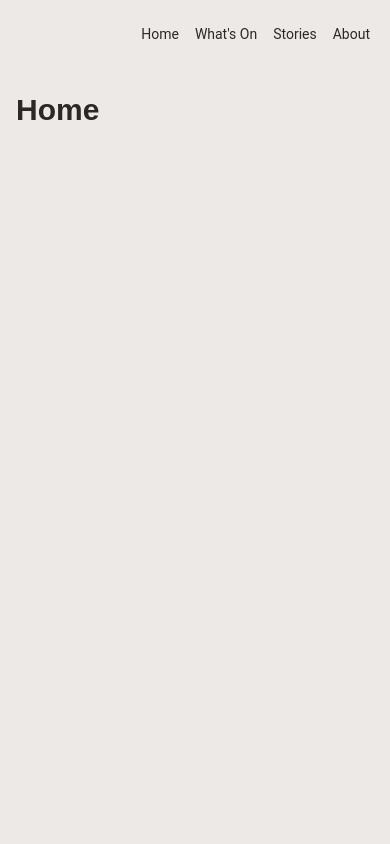
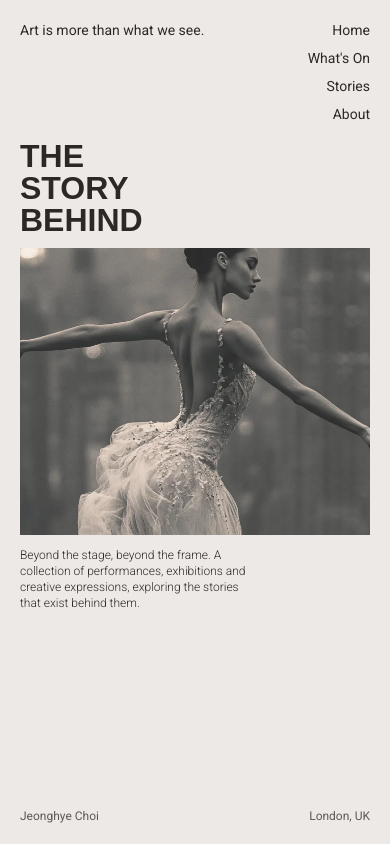
Before and after one commit to jeonghye-choi/london-in-dance, a React (Vite) app: page / in a window 390 px wide. Built offline with nearby package versions, Linux system fonts and the light colour scheme.

Commit message:
feat: apply responsive home page design

```diff
--- a/index.html
+++ b/index.html
@@ -7,7 +7,7 @@
     <link rel="preconnect" href="https://fonts.googleapis.com" />
     <link rel="preconnect" href="https://fonts.gstatic.com" crossorigin />
     <link
-      href="https://fonts.googleapis.com/css2?family=Geist:wght@400;500;600;700&family=Outfit:wght@400;500;600;700&display=swap"
+      href="https://fonts.googleapis.com/css2?family=Geist:wght@400;500;600;700&family=Roboto:wght@300;400;500;600;700&display=swap"
       rel="stylesheet"
     />
   </head>
--- a/src/app/App.tsx
+++ b/src/app/App.tsx
@@ -1,10 +1,12 @@
 import { Analytics } from '@vercel/analytics/react';
 import { useEffect, useState } from 'react';
+import { useRoute } from 'wouter';
 import ErrorBoundary from '@/components/ErrorBoundary';
 import Router from './router';
 import SiteNav from './SiteNav';
 
 export default function App() {
+  const [isHome] = useRoute('/');
   const [pageLoaded, setPageLoaded] = useState(false);
 
   useEffect(() => {
@@ -21,7 +23,11 @@ export default function App() {
 
   return (
     <ErrorBoundary>
-      <SiteNav />
+      {!isHome && (
+        <header className="flex justify-end px-5 pt-6 md:px-[clamp(1.25rem,5.56vw,5rem)] md:pt-[clamp(1.5rem,9vw,8rem)]">
+          <SiteNav />
+        </header>
+      )}
       <Router />
       {pageLoaded && <Analytics />}
     </ErrorBoundary>
--- a/src/app/SiteNav.tsx
+++ b/src/app/SiteNav.tsx
@@ -2,10 +2,9 @@ import { Link } from 'wouter';
 
 export default function SiteNav() {
   return (
-    <header className="flex justify-end px-5 pt-6 md:px-[clamp(1.25rem,5.56vw,5rem)] md:pt-[clamp(1.5rem,9vw,8rem)]">
     <nav
       aria-label="Main navigation"
-        className="flex flex-wrap justify-end gap-x-4 gap-y-2 text-sm md:flex-col md:items-end md:gap-3 md:text-base"
+      className="flex flex-col items-end gap-2 text-sm md:gap-3 md:font-light md:leading-6"
     >
       <Link href="/" className="hover:underline">
         Home
@@ -20,6 +19,5 @@ export default function SiteNav() {
         About
       </Link>
     </nav>
-    </header>
   );
 }
--- a/src/app/router.tsx
+++ b/src/app/router.tsx
@@ -6,10 +6,14 @@ import StoriesPage from '@/pages/stories/StoriesPage';
 import AboutPage from '@/pages/about/AboutPage';
 import StoryDetailPage from '@/pages/story-detail/StoryDetailPage';
 
+import SiteNav from './SiteNav';
+
 export default function Router() {
   return (
     <Switch>
-      <Route path="/" component={HomePage} />
+      <Route path="/">
+        <HomePage navigation={<SiteNav />} />
+      </Route>
       <Route path="/whats-on" component={WhatsOnPage} />
       <Route path="/stories" component={StoriesPage} />
       <Route path="/stories/:slug">
--- a/src/pages/home/HomePage.tsx
+++ b/src/pages/home/HomePage.tsx
@@ -1,7 +1,45 @@
-export default function HomePage() {
+import type { ReactNode } from 'react';
+
+type HomePageProps = {
+  navigation: ReactNode;
+};
+
+export default function HomePage({ navigation }: HomePageProps) {
   return (
-    <main className="container py-12">
-      <h1 className="text-3xl font-bold">Home</h1>
+    <main className="mx-auto flex min-h-svh w-full max-w-[90rem] flex-col px-5 pb-5 pt-5 max-lg:[@media(max-height:42.5rem)]:pt-3 max-lg:[@media(max-height:42.5rem)]:pb-3 lg:block lg:min-h-0 lg:pb-8 md:px-[clamp(1.25rem,5.56vw,5rem)] md:pt-[clamp(1.5rem,9vw,8rem)]">
+      <header className="grid grid-cols-[minmax(0,1fr)_auto] items-start gap-4">
+        <p className="text-sm md:text-base">Art is more than what we see.</p>
+        {navigation}
+      </header>
+
+      <div className="mt-4 grid flex-1 grid-cols-2 grid-rows-[auto_clamp(8rem,34svh,20rem)_auto_minmax(0,1fr)_auto] gap-x-2 gap-y-3 max-lg:[@media(max-height:42.5rem)]:mt-2 max-lg:[@media(max-height:42.5rem)]:gap-y-2 max-lg:[@media(max-height:42.5rem)]:grid-rows-[minmax(7rem,1fr)_auto_auto] lg:mt-8 lg:grid-cols-12 lg:grid-rows-none lg:gap-x-6">
+        <h1 className="relative z-10 col-span-full text-[clamp(2rem,8vw,4rem)] font-extrabold leading-none max-lg:[@media(max-height:42.5rem)]:col-start-1 max-lg:[@media(max-height:42.5rem)]:row-start-1 max-lg:[@media(max-height:42.5rem)]:self-start lg:col-span-7 lg:col-start-1 lg:row-start-1 lg:text-[clamp(3rem,5.56vw,5rem)] lg:tracking-[0.35em]">
+          THE
+          <br />
+          STORY
+          <br />
+          BEHIND
+        </h1>
+
+        <figure className="relative col-span-full max-lg:[@media(max-height:42.5rem)]:col-start-1 max-lg:[@media(max-height:42.5rem)]:row-start-1 max-lg:[@media(max-height:42.5rem)]:ml-14 max-lg:[@media(max-height:42.5rem)]:mt-5 lg:col-span-9 lg:col-start-4 lg:row-start-1 lg:mt-10">
+          <img
+            src="/images/home-cover.webp"
+            alt="ballet performance cover image"
+            className="absolute inset-0 h-full w-full object-cover object-top lg:static lg:object-center lg:aspect-[17/10] lg:h-auto"
+          />
+        </figure>
+
+        <p className="col-span-full row-start-3 max-lg:[@media(max-height:42.5rem)]:row-start-2 max-w-[36ch] self-end font-light text-xs leading-4 lg:text-sm lg:leading-5 lg:col-span-3 lg:col-start-1 lg:row-span-2 lg:row-start-1 lg:self-end">
+          Beyond the stage, beyond the frame. A collection of performances,
+          exhibitions and creative expressions, exploring the stories that exist
+          behind them.
+        </p>
+
+        <div className="contents text-xs leading-4 text-muted lg:col-span-8 lg:leading-5 lg:col-start-5 lg:row-start-2 lg:grid lg:grid-cols-2 lg:gap-x-6">
+          <span className="row-start-5 max-lg:[@media(max-height:42.5rem)]:row-start-3 self-end lg:row-start-auto lg:text-center">Jeonghye Choi</span>
+          <span className="row-start-5 max-lg:[@media(max-height:42.5rem)]:row-start-3 self-end text-right lg:row-start-auto">London, UK</span>
+        </div>
+      </div>
     </main>
   );
 }
```
Also changed, not shown: public/images/home-cover.webp (added). Lines whose indentation alone changed are shown as unchanged.
